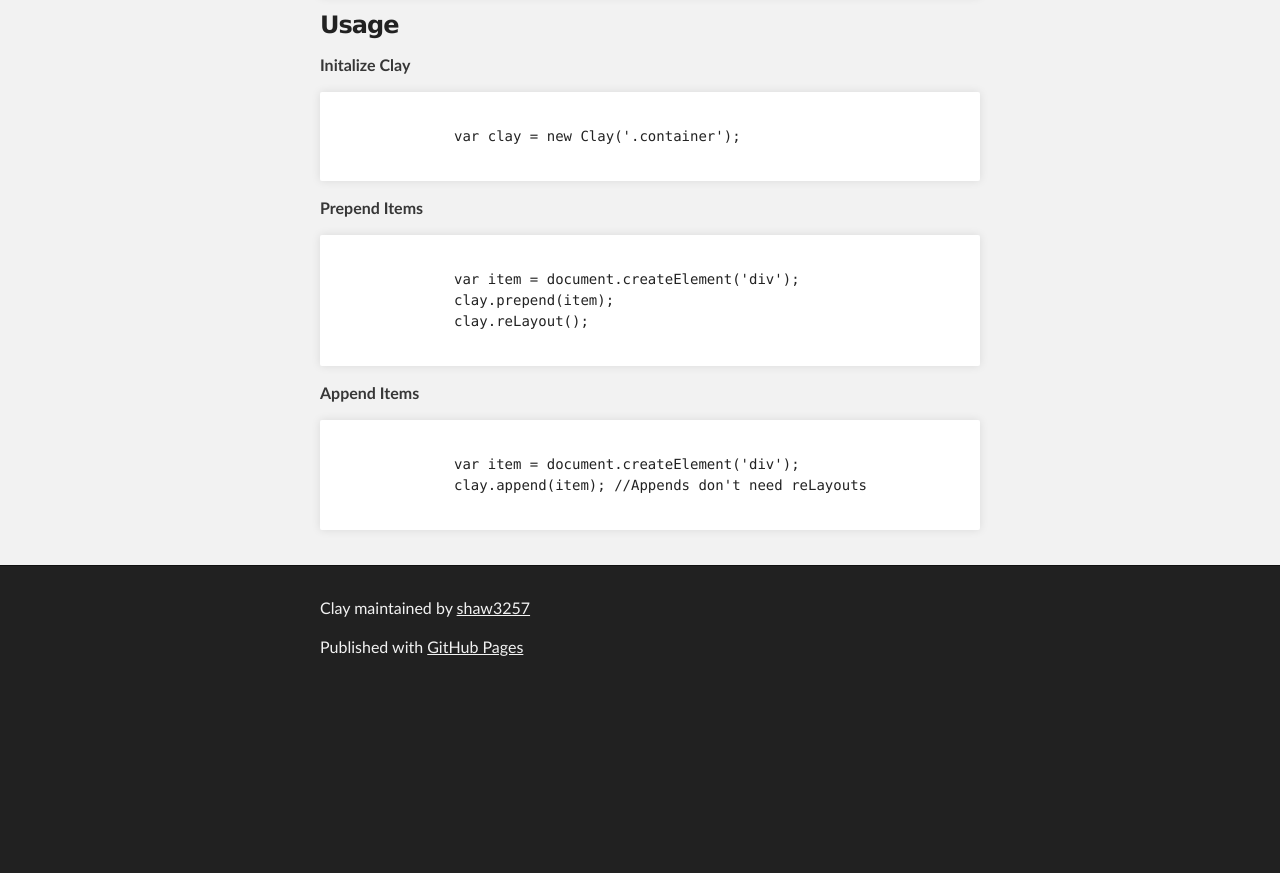
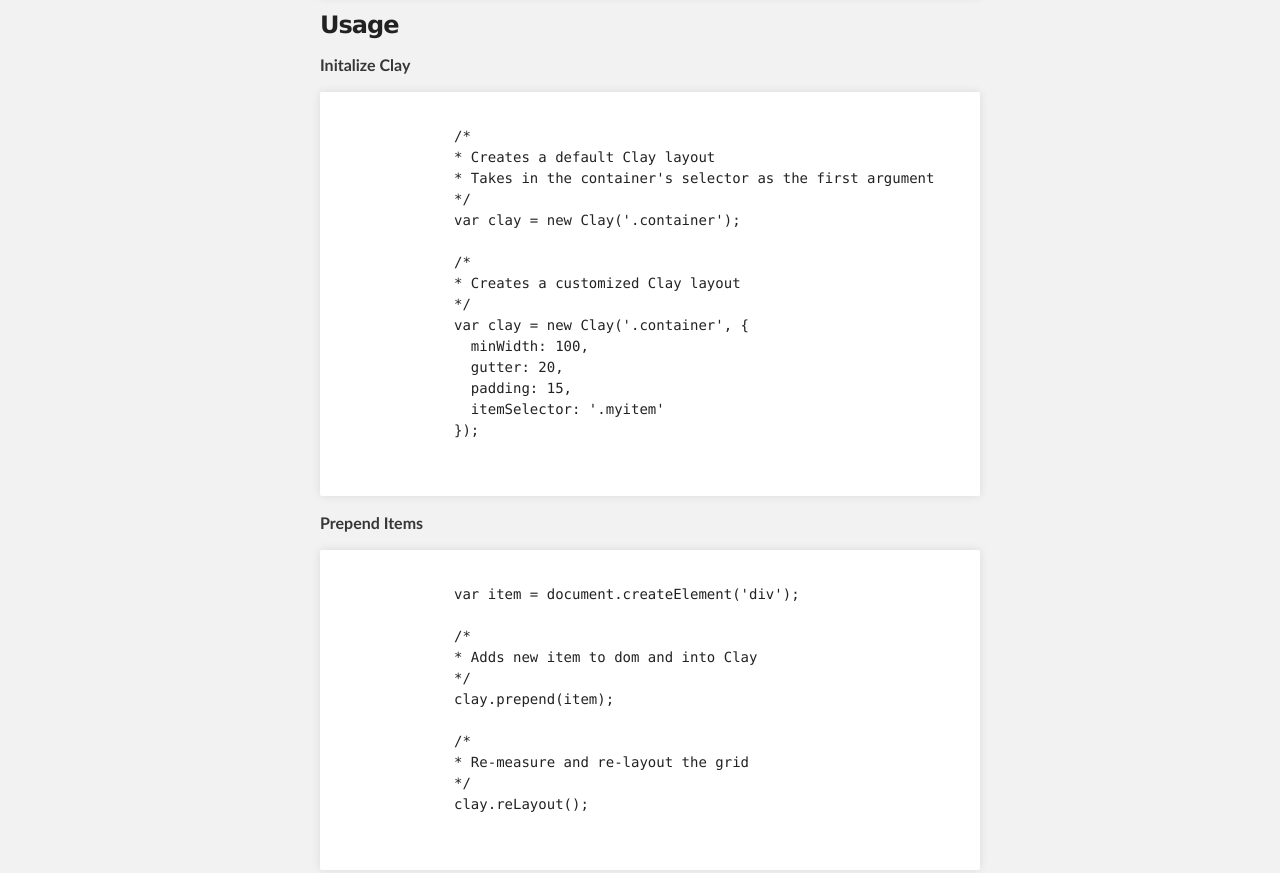
Before and after one commit to shaw3257/clay, a plain HTML site: page index.html in a window 1280 px wide. Shown: the part 711-1584 px from the top of the page. Before the commit the page ends 1405 px from the top, so only its background shows below. Drawn offline with Linux system fonts and the light colour scheme.

Commit message:
adds to pages

```diff
--- a/index.html
+++ b/index.html
@@ -51,22 +51,53 @@
         <p>
         <strong>Initalize Clay</strong>
           <pre><code class='language-js'>
+              /*
+              * Creates a default Clay layout
+              * Takes in the container's selector as the first argument
+              */
               var clay = new Clay('.container');
+
+              /*
+              * Creates a customized Clay layout
+              */
+              var clay = new Clay('.container', {
+                minWidth: 100,
+                gutter: 20,
+                padding: 15,
+                itemSelector: '.myitem'
+              });
+
             </code></pre>
         </p>
         <p>
         <strong>Prepend Items</strong>
           <pre><code class='language-js'>
               var item = document.createElement('div');
+
+              /*
+              * Adds new item to dom and into Clay
+              */
               clay.prepend(item);
+
+              /*
+              * Re-measure and re-layout the grid
+              */
               clay.reLayout();
+
             </code></pre>
         </p>
         <p>
         <strong>Append Items</strong>
           <pre><code class='language-js'>
               var item = document.createElement('div');
-              clay.append(item); //Appends don't need reLayouts
+
+              /*
+              * Adds new item to dom and into Clay
+              * Also performs a layout of item since appending
+              * can be easily optimized to not require a complete
+              * relayout of grid
+              */
+              clay.append(item);
             </code></pre>
         </p>
       </section>
```
